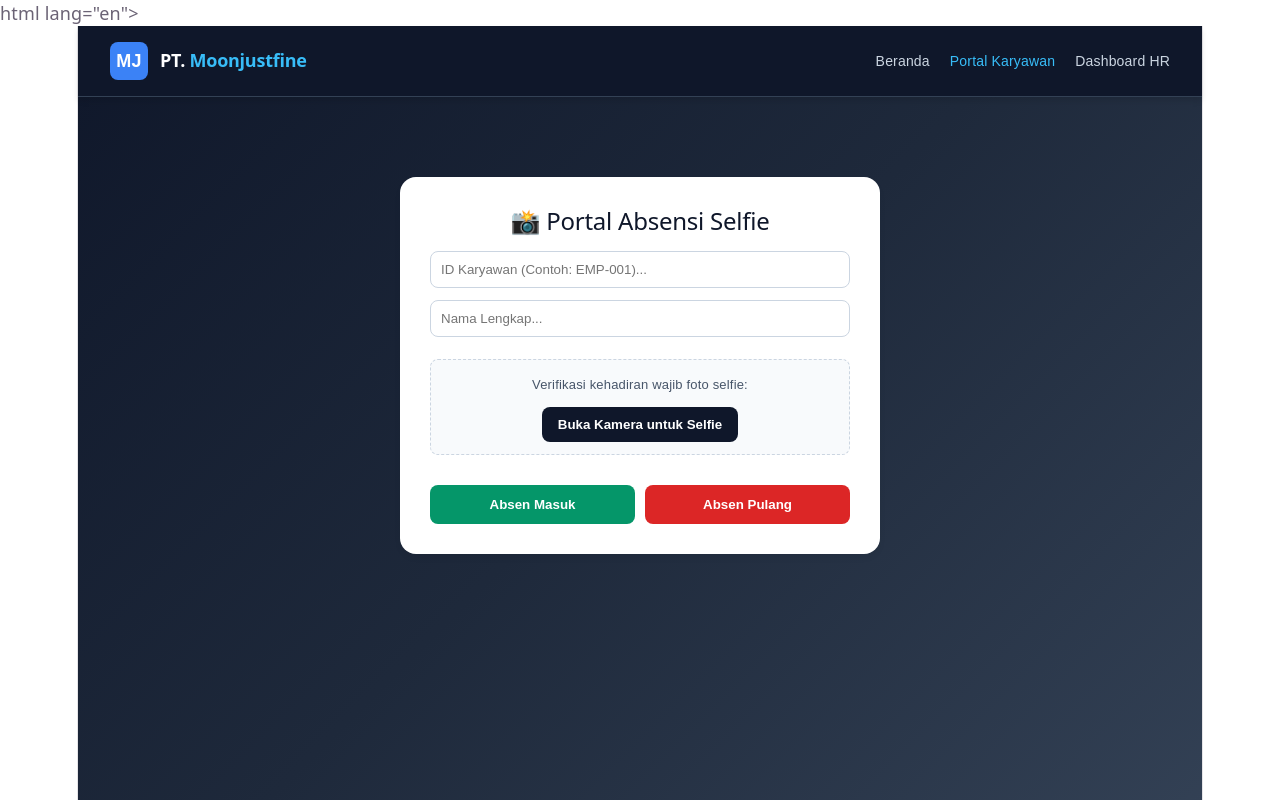
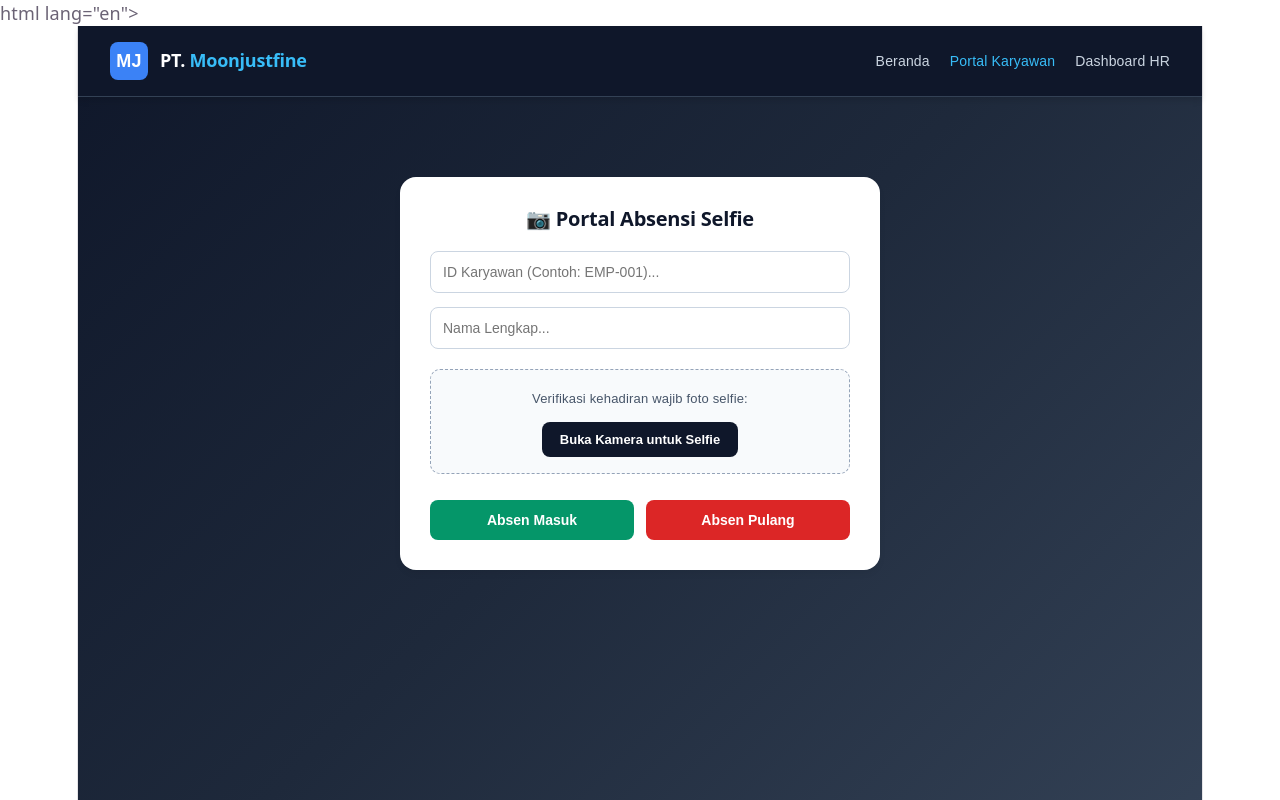
Before and after one commit to tirtakusuma-moon/moon-absensi, a React (Vite) app: page / in a window 1280 px wide. Both pictures are taken after a click on the element "Portal Karyawan". Shown: the top 800 px of the page. Built offline with nearby package versions, Linux system fonts and the light colour scheme.

Commit message:
Update PortalKaryawan.tsx

```diff
--- a/src/components/karyawan/PortalKaryawan.tsx
+++ b/src/components/karyawan/PortalKaryawan.tsx
@@ -12,7 +12,7 @@ export default function PortalKaryawan() {
   const canvasRef = useRef<HTMLCanvasElement | null>(null);
   const [kameraAktif, setKameraAktif] = useState(false);
 
-  // 1. Nyalakan Kamera untuk Selfie
+  // Nyalakan Kamera untuk Selfie
   const mulaiKamera = async () => {
     setKameraAktif(true);
     try {
@@ -26,7 +26,7 @@ export default function PortalKaryawan() {
     }
   };
 
-  // 2. Ambil Foto (Snapshot) dari Kamera
+  // Ambil Foto (Snapshot) dari Kamera
   const ambilFoto = () => {
     if (videoRef.current && canvasRef.current) {
       const video = videoRef.current;
@@ -39,7 +39,6 @@ export default function PortalKaryawan() {
         const dataURL = canvas.toDataURL('image/jpeg');
         setFotoSelfie(dataURL);
 
-        // Matikan stream kamera setelah foto terambil
         const stream = video.srcObject as MediaStream;
         if (stream) {
           stream.getTracks().forEach(track => track.stop());
@@ -49,7 +48,7 @@ export default function PortalKaryawan() {
     }
   };
 
-  // 3. Absen Masuk
+  // Absen Masuk
   const handleAbsenMasuk = async (e: React.FormEvent) => {
     e.preventDefault();
     if (!idKaryawan || !nama) {
@@ -88,7 +87,7 @@ export default function PortalKaryawan() {
     }
   };
 
-  // 4. Absen Pulang
+  // Absen Pulang
   const handleAbsenPulang = async (e: React.FormEvent) => {
     e.preventDefault();
     if (!idKaryawan) {
@@ -131,47 +130,49 @@ export default function PortalKaryawan() {
 
   return (
     <div style={{ background: '#fff', padding: '30px', borderRadius: '16px', maxWidth: '420px', margin: '40px auto', boxShadow: '0 4px 6px rgba(0,0,0,0.05)' }}>
-      <h2 style={{ color: '#0f172a', marginBottom: '16px', textAlign: 'center' }}>📸 Portal Absensi Selfie</h2>
+      <h2 style={{ color: '#0f172a', marginBottom: '20px', textAlign: 'center', fontSize: '20px', fontWeight: 'bold' }}>
+        📷 Portal Absensi Selfie
+      </h2>
 
-      <form style={{ display: 'flex', flexDirection: 'column', gap: '12px' }}>
+      <form style={{ display: 'flex', flexDirection: 'column', gap: '14px' }}>
         <input
           type="text"
           placeholder="ID Karyawan (Contoh: EMP-001)..."
           value={idKaryawan}
           onChange={e => setIdKaryawan(e.target.value)}
-          style={{ padding: '10px', borderRadius: '8px', border: '1px solid #cbd5e1' }}
+          style={{ padding: '12px', borderRadius: '8px', border: '1px solid #cbd5e1', fontSize: '14px' }}
         />
         <input
           type="text"
           placeholder="Nama Lengkap..."
           value={nama}
           onChange={e => setNama(e.target.value)}
-          style={{ padding: '10px', borderRadius: '8px', border: '1px solid #cbd5e1' }}
+          style={{ padding: '12px', borderRadius: '8px', border: '1px solid #cbd5e1', fontSize: '14px' }}
         />
 
-        {/* Pengganti Vermuk: Kamera Selfie */}
-        <div style={{ margin: '10px 0', textAlign: 'center', background: '#f8fafc', padding: '12px', borderRadius: '8px', border: '1px dashed #cbd5e1' }}>
+        {/* Kotak Kamera Selfie dengan gaya seperti vermuk */}
+        <div style={{ margin: '6px 0', textAlign: 'center', background: '#f8fafc', padding: '16px', borderRadius: '10px', border: '1px dashed #94a3b8' }}>
           {kameraAktif ? (
             <div>
-              <video ref={videoRef} autoPlay playsInline style={{ width: '100%', borderRadius: '8px', background: '#000', maxHeight: '220px' }} />
-              <button type="button" onClick={ambilFoto} style={{ background: '#0284c7', color: '#fff', padding: '8px 16px', border: 'none', borderRadius: '6px', marginTop: '8px', cursor: 'pointer', fontWeight: 'bold' }}>
-                📸 Ambil Foto Selfie
+              <video ref={videoRef} autoPlay playsInline style={{ width: '100%', borderRadius: '8px', background: '#000', maxHeight: '200px', objectFit: 'cover' }} />
+              <button type="button" onClick={ambilFoto} style={{ background: '#0284c7', color: '#fff', padding: '8px 16px', border: 'none', borderRadius: '6px', marginTop: '10px', cursor: 'pointer', fontWeight: 'bold', fontSize: '13px' }}>
+                📸 Ambil Foto Sekarang
               </button>
             </div>
           ) : (
             <div>
               {fotoSelfie ? (
                 <div>
-                  <img src={fotoSelfie} alt="Preview Selfie" style={{ width: '90px', height: '90px', borderRadius: '50%', objectFit: 'cover', border: '2px solid #059669' }} />
-                  <p style={{ fontSize: '12px', color: '#059669', fontWeight: 'bold', margin: '6px 0' }}>Foto Selfie Siap Dikirim</p>
-                  <button type="button" onClick={mulaiKamera} style={{ background: '#64748b', color: '#fff', padding: '6px 12px', border: 'none', borderRadius: '6px', fontSize: '12px', cursor: 'pointer' }}>
+                  <img src={fotoSelfie} alt="Preview Selfie" style={{ width: '80px', height: '80px', borderRadius: '50%', objectFit: 'cover', border: '2px solid #059669', marginBottom: '6px' }} />
+                  <p style={{ fontSize: '12px', color: '#059669', fontWeight: 'bold', margin: '4px 0' }}>✔ Foto Selfie Berhasil Diambil</p>
+                  <button type="button" onClick={mulaiKamera} style={{ background: '#64748b', color: '#fff', padding: '5px 10px', border: 'none', borderRadius: '6px', fontSize: '11px', cursor: 'pointer' }}>
                     Ulangi Foto
                   </button>
                 </div>
               ) : (
                 <div>
-                  <p style={{ fontSize: '13px', color: '#475569', marginBottom: '8px' }}>Verifikasi kehadiran wajib foto selfie:</p>
-                  <button type="button" onClick={mulaiKamera} style={{ background: '#0f172a', color: '#fff', padding: '10px 16px', border: 'none', borderRadius: '8px', cursor: 'pointer', fontWeight: 'bold' }}>
+                  <p style={{ fontSize: '13px', color: '#475569', marginBottom: '10px' }}>Verifikasi kehadiran wajib foto selfie:</p>
+                  <button type="button" onClick={mulaiKamera} style={{ background: '#0f172a', color: '#fff', padding: '10px 18px', border: 'none', borderRadius: '8px', cursor: 'pointer', fontWeight: 'bold', fontSize: '13px' }}>
                     Buka Kamera untuk Selfie
                   </button>
                 </div>
@@ -181,22 +182,23 @@ export default function PortalKaryawan() {
           <canvas ref={canvasRef} style={{ display: 'none' }} />
         </div>
 
-        <div style={{ display: 'flex', gap: '10px', marginTop: '8px' }}>
+        {/* Tombol Absen Masuk & Pulang Berdampingan */}
+        <div style={{ display: 'flex', gap: '12px', marginTop: '6px' }}>
           <button
             type="button"
             onClick={handleAbsenMasuk}
             disabled={loading}
-            style={{ flex: 1, background: '#059669', color: '#fff', border: 'none', padding: '12px', borderRadius: '8px', fontWeight: 'bold', cursor: 'pointer' }}
+            style={{ flex: 1, background: '#059669', color: '#fff', border: 'none', padding: '12px', borderRadius: '8px', fontWeight: 'bold', cursor: 'pointer', fontSize: '14px' }}
           >
-            {loading ? 'Memproses...' : 'Absen Masuk'}
+            {loading ? '...' : 'Absen Masuk'}
           </button>
           <button
             type="button"
             onClick={handleAbsenPulang}
             disabled={loading}
-            style={{ flex: 1, background: '#dc2626', color: '#fff', border: 'none', padding: '12px', borderRadius: '8px', fontWeight: 'bold', cursor: 'pointer' }}
+            style={{ flex: 1, background: '#dc2626', color: '#fff', border: 'none', padding: '12px', borderRadius: '8px', fontWeight: 'bold', cursor: 'pointer', fontSize: '14px' }}
           >
-            {loading ? 'Memproses...' : 'Absen Pulang'}
+            {loading ? '...' : 'Absen Pulang'}
           </button>
         </div>
       </form>
```
